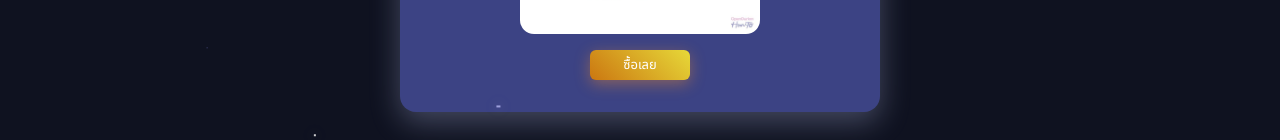
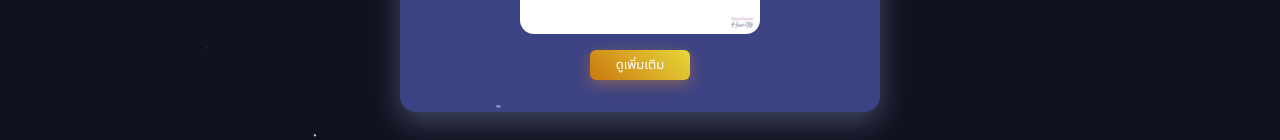
Before and after one commit to TitawanUdh/whoyouare-01, a React (Create React App) app: page /loading in a window 1280 px wide. Shown: the part 440-580 px from the top of the page. Built offline with nearby package versions, Linux system fonts and the light colour scheme; a web font is replaced by a local one.

Commit message:
updateAds

```diff
--- a/src/components/loading.jsx
+++ b/src/components/loading.jsx
@@ -59,7 +59,7 @@
           />
 
           <div className="d-flex justify-content-center my-3">
-            <Button className="ads-button">ซื้อเลย</Button>
+            <Button className="ads-button">ดูเพิ่มเติม</Button>
           </div>
         </div>
       </a>
```
